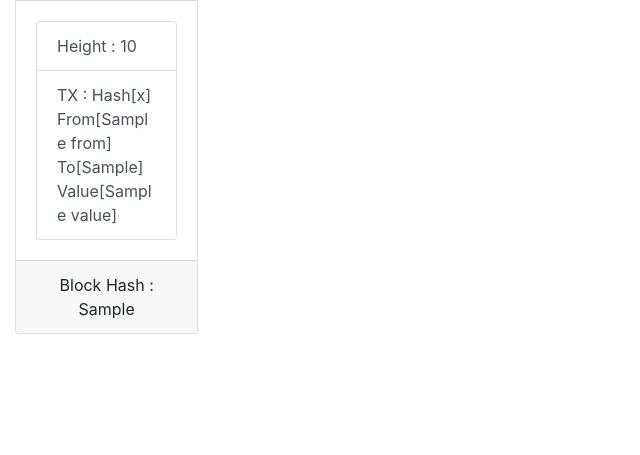
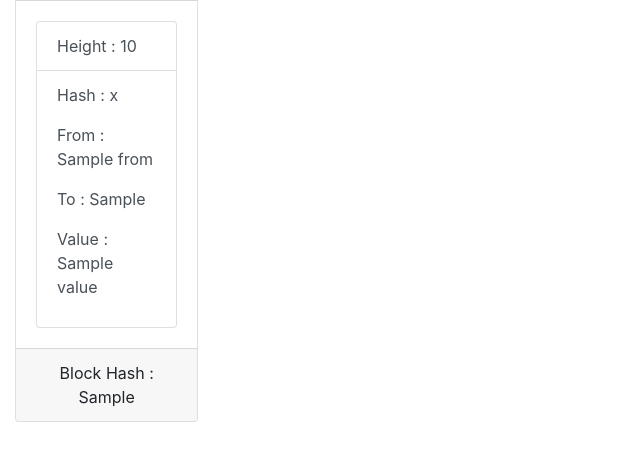
Before and after one commit to charlesjhongc/blockchain_demo, a Flask app: template templates/index.html in a window 1280 px wide. Shown: the part 345-800 px from the top of the page, without its empty margins (0-640 px from the left). Run offline with Flask 2, Linux system fonts and the light colour scheme; the template is opened without the code that fills it: most values are stand-ins (such as "Sample title", 1, 10 or a date in 2020); some libraries are stand-ins or nearby versions; some web fonts are replaced.

Commit message:
Make the layout of TX more readable

```diff
--- a/templates/index.html
+++ b/templates/index.html
@@ -42,7 +42,12 @@
               <ul class="list-group">
                 <li class="list-group-item list-group-item-action">Height : {{ block.BlockHeight }}</li>
                 {% for tx in block.TXs %}
-                <li class="list-group-item list-group-item-action">TX : Hash[{{ tx.Hash }}] From[{{ tx.From }}] To[{{ tx.To }}] Value[{{ tx.Value }}]</li>
+                <li class="list-group-item list-group-item-action">
+                    <p>Hash : {{ tx.Hash }}</p>
+                    <p>From : {{ tx.From }}</p>
+                    <p>To : {{ tx.To }}</p>
+                    <p>Value : {{ tx.Value }}</p>
+                </li>
                 {% endfor %}
               </ul>
             </div>
```
